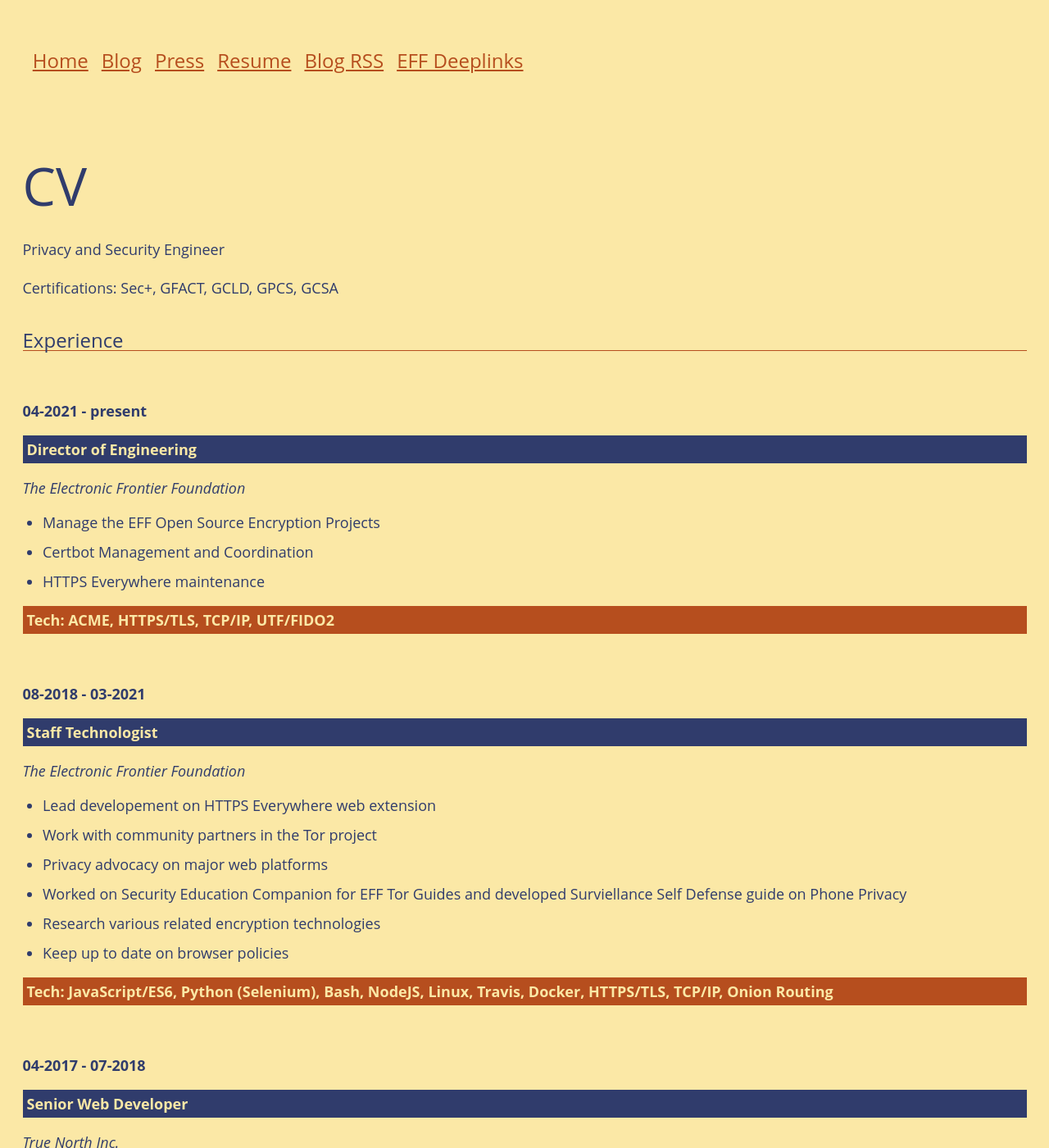
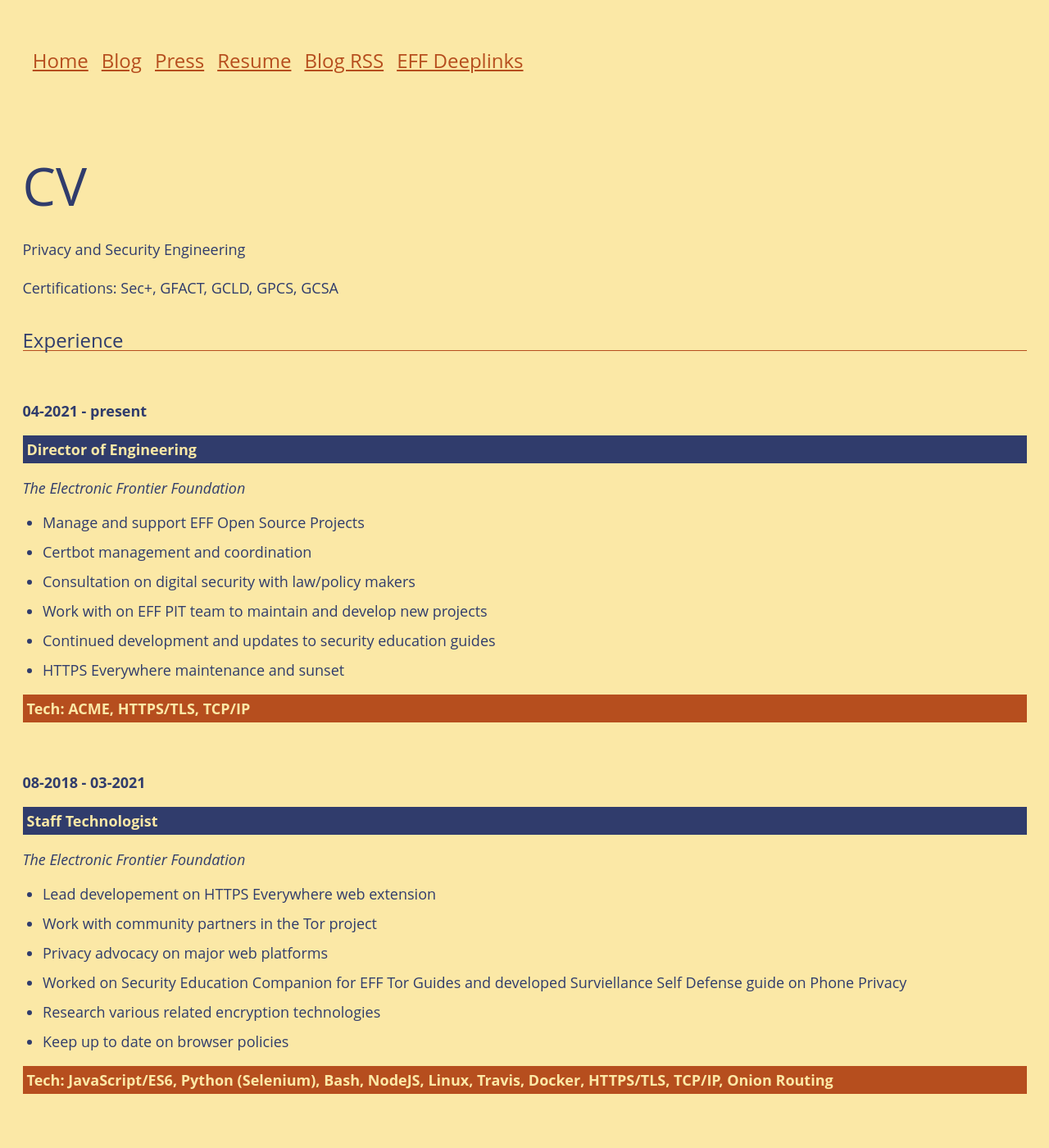
Before and after one commit to zoracon/zoracon.github.io, a Jekyll site: the page built from cv.html, in a window 1280 px wide and 1400 px high. Shown: the whole window at 82% size. Built offline with Jekyll 4.4.1, drawn with Linux system fonts in a browser that asks for light colours.

Commit message:
Update CV

```diff
--- a/cv.html
+++ b/cv.html
@@ -14,7 +14,7 @@
 </nav>
 <section class="block">
     <h1>{{ page.title }}</h1>
-    <p class="intro">Privacy and Security Engineer</p>
+    <p class="intro">Privacy and Security Engineering</p>
     <p>Certifications: Sec+, GFACT, GCLD, GPCS, GCSA </p>
 
     <h2 class="experience">Experience</h2>
@@ -24,12 +24,15 @@
         <p class="company">The Electronic Frontier Foundation</p>
         <div class="desc">
             <ul>
-                <li>Manage the EFF Open Source Encryption Projects</li>
-                <li>Certbot Management and Coordination</li>
-                <li>HTTPS Everywhere maintenance</li>
+                <li>Manage and support EFF Open Source Projects</li>
+                <li>Certbot management and coordination</li>
+                <li>Consultation on digital security with law/policy makers</li>
+                <li>Work with on EFF PIT team to maintain and develop new projects</li>
+                <li>Continued development and updates to security education guides</li>
+                <li>HTTPS Everywhere maintenance and sunset</li>
             </ul>
         </div>
-        <p class="tech">Tech: ACME, HTTPS/TLS, TCP/IP, UTF/FIDO2</p>
+        <p class="tech">Tech: ACME, HTTPS/TLS, TCP/IP</p>
     </div>
     <div class="job">
         <p class="time">08-2018 - 03-2021</p>
@@ -40,12 +43,14 @@
                 <li>Lead developement on HTTPS Everywhere web extension</li>
                 <li>Work with community partners in the Tor project</li>
                 <li>Privacy advocacy on major web platforms</li>
-                <li>Worked on Security Education Companion for EFF Tor Guides and developed Surviellance Self Defense guide on Phone Privacy</li>
+                <li>Worked on Security Education Companion for EFF Tor Guides and developed Surviellance Self Defense
+                    guide on Phone Privacy</li>
                 <li>Research various related encryption technologies</li>
                 <li>Keep up to date on browser policies</li>
             </ul>
         </div>
-        <p class="tech">Tech: JavaScript/ES6, Python (Selenium), Bash, NodeJS, Linux, Travis, Docker, HTTPS/TLS, TCP/IP, Onion Routing</p>
+        <p class="tech">Tech: JavaScript/ES6, Python (Selenium), Bash, NodeJS, Linux, Travis, Docker, HTTPS/TLS, TCP/IP,
+            Onion Routing</p>
     </div>
     <div class="job">
         <p class="time">04-2017 - 07-2018</p>
@@ -53,8 +58,10 @@
         <p class="company">True North Inc.</p>
         <div class="desc">
             <ul>
-                <li>Led a site rebuild for a major private client from build to launch with no missed deadlines in 3 months</li>
-                <li>Maintain &amp; manage services and containers that hold internal and external resources/sites on Linux environments</li>
+                <li>Led a site rebuild for a major private client from build to launch with no missed deadlines in 3
+                    months</li>
+                <li>Maintain &amp; manage services and containers that hold internal and external resources/sites on
+                    Linux environments</li>
                 <li>Mentor and manage developers</li>
                 <li>Perform code reviews for production ready standards</li>
                 <li>Analyze inventory of resources and sunset projects as needed and decrease technical debt</li>
@@ -68,9 +75,11 @@
         <p class="company">True North Inc.</p>
         <div class="desc">
             <ul>
-                <li>Refactored and updated code that linked to sensitive information for a client, resulted in less errors and friction with information in transit</li>
+                <li>Refactored and updated code that linked to sensitive information for a client, resulted in less
+                    errors and friction with information in transit</li>
                 <li>Implemented TLS on to all internal and external services</li>
-                <li>Built new donation form for a non-profit client in the Luminate platform, outperformed base template within 2 months</li>
+                <li>Built new donation form for a non-profit client in the Luminate platform, outperformed base template
+                    within 2 months</li>
             </ul>
         </div>
         <p class="tech">Tech: WordPress (PHP), JavaScript/ES6, Angular, Luminate CMS, AWS</p>
@@ -93,7 +102,8 @@
         <p class="company">CBS Local</p>
         <div class="desc">
             <ul>
-                <li>Deployed new features on CBS Local multi-site build that deployed to over 24 markets, totaling 150 million users a day</li>
+                <li>Deployed new features on CBS Local multi-site build that deployed to over 24 markets, totaling 150
+                    million users a day</li>
                 <li>Integrated newly acquired content partner, Eventful, into Radio.com's music charts feature</li>
                 <li>Keep code to host's standards for secure coding</li>
             </ul>
```
